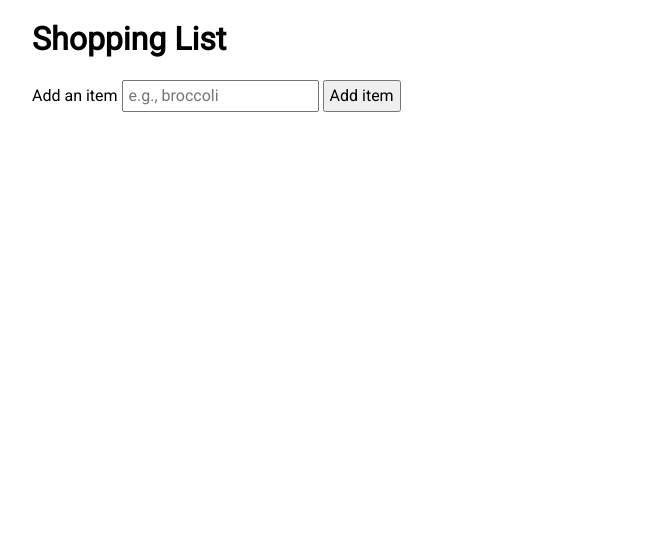
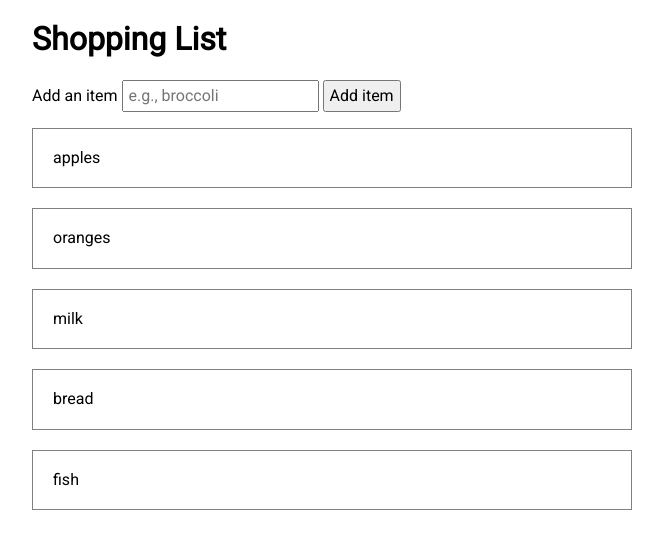
Before and after one commit to thinkful-ei-iguana/Peter-Wendy-10.25, a plain HTML site: page index.html in a window 1280 px wide. Shown: the whole page, without its empty margins (308-971 px from the left). Drawn offline with nearby package versions, Linux system fonts and the light colour scheme.

Commit message:
next push

```diff
--- a/index.html
+++ b/index.html
@@ -21,6 +21,6 @@
         </ul>
     </div>
     <script src="//code.jquery.com/jquery.min.js"></script>
-    <script type="text/javascript" src="index.js"></script>
+    <script type="text/javascript" src="index1.js"></script>
 </body>
 </html>
--- a/index1.js
+++ b/index1.js
@@ -13,9 +13,23 @@ const STORE = [
   {name: "apples", checked: false},
   {name: "oranges", checked: false},
   {name: "milk", checked: true},
-  {name: "bread", checked: false}
+  {name: "bread", checked: false},
+  {name: "fish", checked: false}
 ];
 
+function generateItemElement(item, itemIndex, template) {
+  return `
+    <li>${item.name}</li>`;
+}
+
+
+function generateShoppingItemsString(shoppingList) {
+  console.log("Generating shopping list element");
+
+  const items = shoppingList.map((item, index) => generateItemElement(item, index));
+
+  return items.join("");
+}
 
 function renderShoppingList() {
   // this function will be responsible for rendering the shopping list in
@@ -28,7 +42,7 @@ function renderShoppingList() {
 
 
   console.log('`renderShoppingList` ran');
-  const shoppingListItemsString = '<li>apples</li>';
+  const shoppingListItemsString = generateShoppingItemsString(STORE);
 
   // insert that HTML into the DOM
   $('.js-shopping-list').html(shoppingListItemsString);
```
